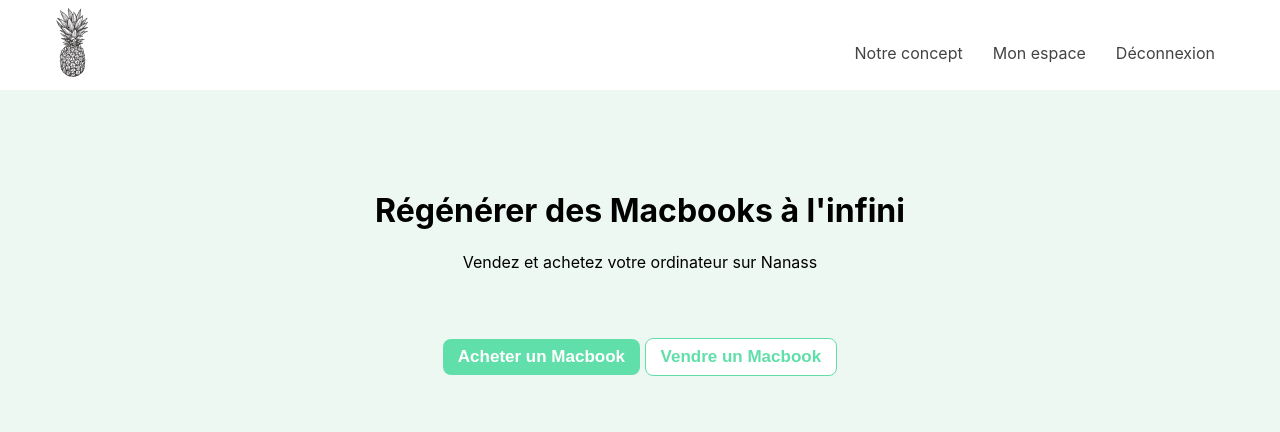
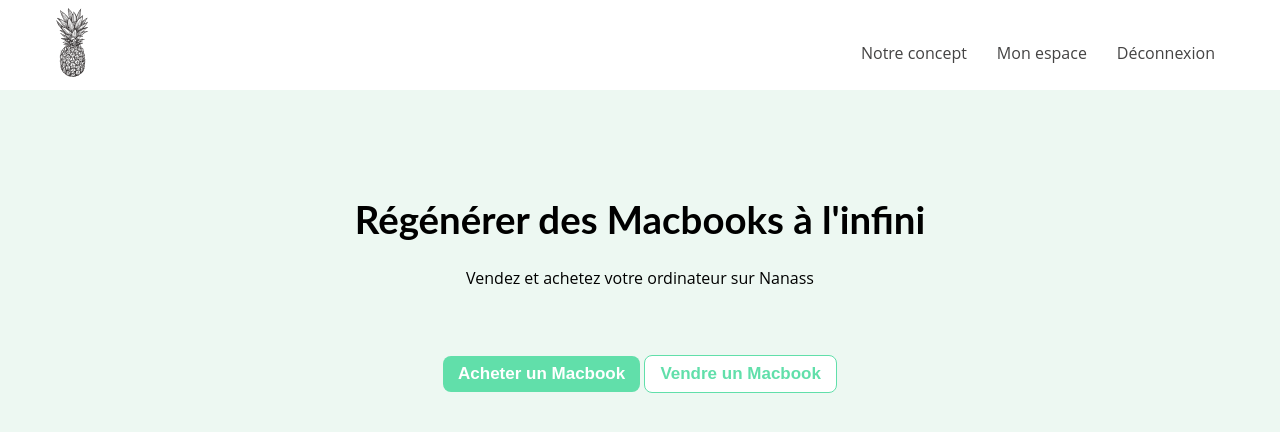
Before and after one commit to mariedx/Nanass, a Next.js app in the folder client/: page / in a window 1280 px wide. Shown: the top 432 px of the page. Built offline with nearby package versions, Linux system fonts and the light colour scheme.

Commit message:
adding Lato and Open-Sans

```diff
--- a/client/package.json
+++ b/client/package.json
@@ -11,6 +11,7 @@
   "dependencies": {
     "classnames": "^2.2.6",
     "next": "10.0.9",
+    "next-google-fonts": "^2.1.0",
     "react": "17.0.1",
     "react-dom": "17.0.1",
     "sass": "^1.32.8"
--- /dev/null
+++ b/client/src/components/Head/index.jsx
@@ -0,0 +1,23 @@
+import * as React from 'react';
+import NextHead from 'next/head';
+import { GoogleFonts } from 'next-google-fonts';
+
+const Head = ({ children, title }) => (
+  <>
+    <GoogleFonts href="https://fonts.googleapis.com/css2?family=Lato&family=Open+Sans&display=swap" />
+    <NextHead>
+      <meta charSet="UTF-8" />
+      <meta
+        name="viewport"
+        content="width=device-width, initial-scale=1.0"
+      />
+      <meta httpEquiv="x-ua-compatible" content="ie=edge" />
+
+      <title>{title}</title>
+
+      {children}
+    </NextHead>
+  </>
+);
+
+export default Head;
--- a/client/src/styles/globals.scss
+++ b/client/src/styles/globals.scss
@@ -2,8 +2,8 @@ html,
 body {
   padding: 0;
   margin: 0;
-  font-family: -apple-system, BlinkMacSystemFont, Segoe UI, Roboto, Oxygen,
-    Ubuntu, Cantarell, Fira Sans, Droid Sans, Helvetica Neue, sans-serif;
+  font-family: "Open Sans", sans-serif;
+
 }
 
 a {
@@ -14,3 +14,12 @@ a {
 * {
   box-sizing: border-box;
 }
+
+
+////////  TITLE SIZE /////////
+@for $i from 1 through 6 {
+  h#{7 - $i} {
+      font-size: 2.4em / 6 * $i;
+      font-family: 'Lato', sans-serif;
+  }
+}
```
Also changed, not shown: 1 other file (tests, documents, lock files or other folders).
